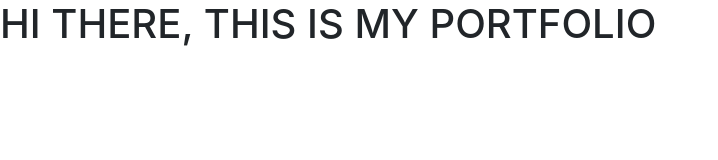
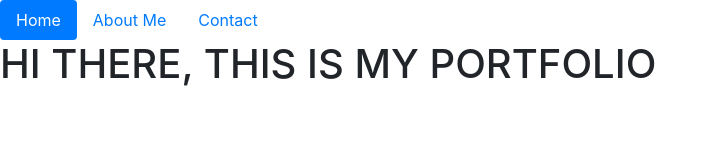
Before and after one commit to maureen-muriithi/My-portfolio, a plain HTML site: page index.html in a window 1280 px wide. Shown: the whole page, without its empty margins (0-718 px from the left). Drawn offline with nearby package versions, Linux system fonts and the light colour scheme.

Commit message:
Add navigation

```diff
--- a/index.html
+++ b/index.html
@@ -18,6 +18,18 @@
     />
   </head>
   <body>
+    <ul class="nav nav-pills">
+      <li class="nav-item">
+        <a class="nav-link active" href="#">Home</a>
+      </li>
+      <li class="nav-item">
+        <a class="nav-link" href="#">About Me</a>
+      </li>
+      <li class="nav-item">
+        <a class="nav-link" href="#">Contact</a>
+      </li>
+    </ul>
+
     <h1>HI THERE, THIS IS MY PORTFOLIO</h1>
     <!-- Optional JavaScript -->
     <!-- jQuery first, then Popper.js, then Bootstrap JS -->
```
